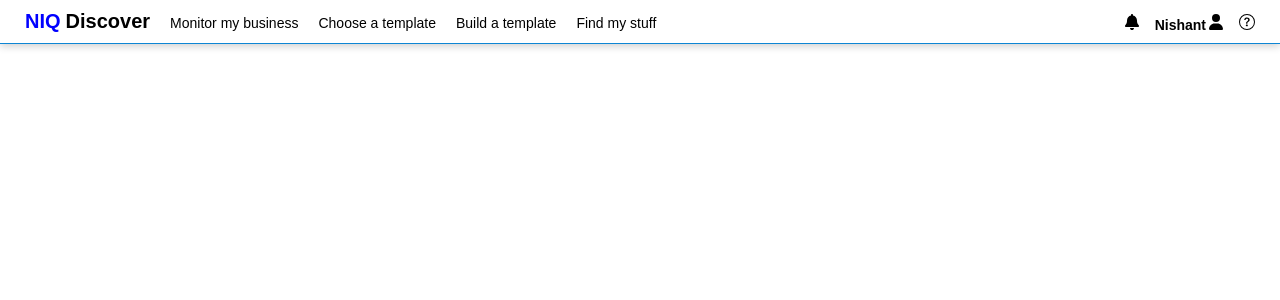
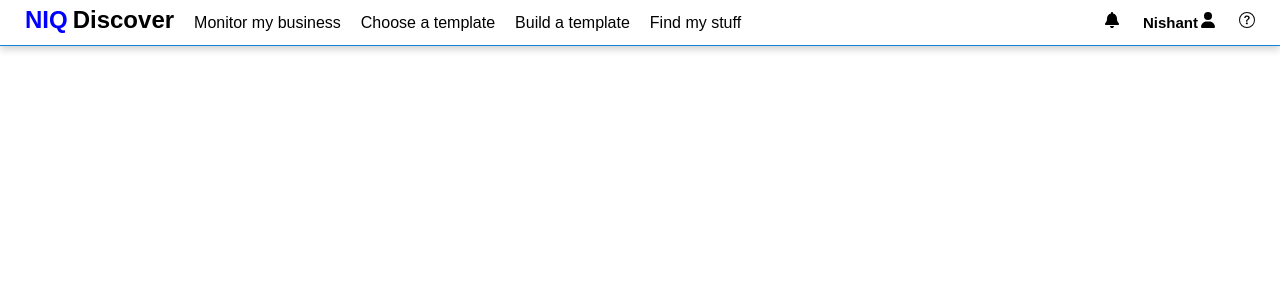
Before and after one commit to NishantRShinde/CRF-team1, an Angular app in the folder Project_demo/: page / in a window 1280 px wide. Shown: the top 300 px of the page. Built offline with nearby package versions, Linux system fonts and the light colour scheme.

Commit message:
may be final

```diff
--- a/Project_demo/src/app/brandbar/brandbar.component.css
+++ b/Project_demo/src/app/brandbar/brandbar.component.css
@@ -1,10 +1,10 @@
 nav {
     font-family: Arial, Helvetica, sans-serif;
-    padding-top: 10px;
+    padding-top: 6px;
     border-bottom: 1px solid #0E86D4;
-    height: 44px;
+    height: 46px;
     box-sizing: border-box;
-    box-shadow: 0 2px 8px rgba(0, 0, 0, 0.2);
+    box-shadow: 0 3px 8px rgba(0, 0, 0, 0.2);
 }
 
 ul {
@@ -16,14 +16,14 @@ ul {
 }
 
 li {
-    font-size: 14px;
+    font-size: 15px;
     display: inline-block;
     margin-right: 20px;
     color: #000000;
 }
 
 #brand {
-    font-size: 20px;
+    font-size: 24px;
     font-weight: 700;
 }
 
@@ -34,15 +34,16 @@ li {
 
 .list-items {
     padding-bottom: 10px;
+    font-size: 16px;
 }
 
 .border-class {
     font-weight: 600;
-    border-bottom: 2px solid #0E86D4;
+    border-bottom: 4px solid #0E86D4;
 }
 
 .right-side {
-    margin-top: 4px;
+    margin-top: 6px;
     margin-right: 10px;
     font-weight: 600;
 }
@@ -53,6 +54,10 @@ img {
     margin-right: 15px;
 }
 
+div > img + li img {
+    margin-right: 0;
+}
 .inside-div {
     margin-right: 0;
+    padding: 0 8px;
 }
--- a/Project_demo/src/app/brandbar/brandbar.component.html
+++ b/Project_demo/src/app/brandbar/brandbar.component.html
@@ -12,7 +12,8 @@
             <li class="inside-div">Nishant<img style="margin-left: 2px;" src="../../assets/user-solid.svg "
                     alt="user icon" />
             </li>
-            <img src="../../assets/question-circle.svg " alt="question mark within a circle" />
+            <img style="margin-left: 15px" src="../../assets/question-circle.svg "
+                alt="question mark within a circle" />
         </div>
 
 
```
